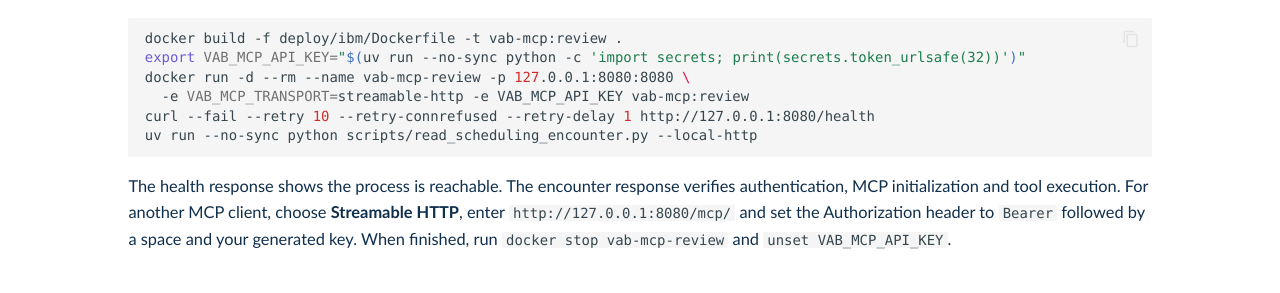
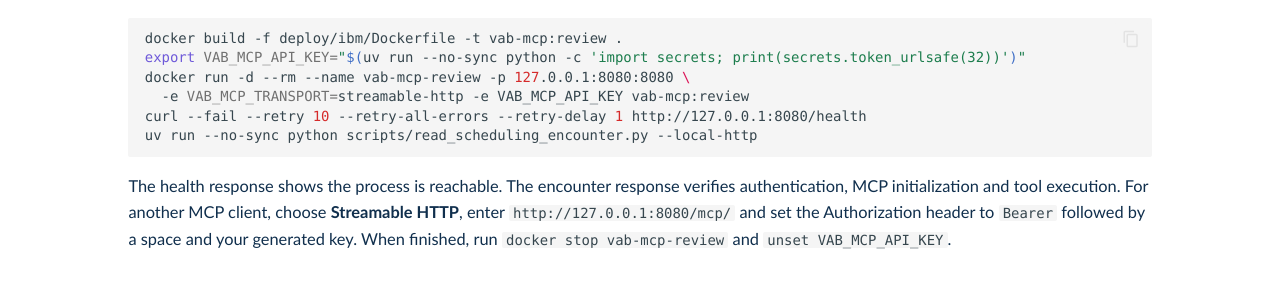
Before and after one commit to gsa-mcp-hackathon/veteran-access-bridge-mcp-server, an MkDocs documentation site: the page built from docs/developer-guide/connected-product.md, in a window 1280 px wide and 900 px high. Shown: the part 313-606 px from the top of the window. Built offline with MkDocs 1.6.1 and Material for MkDocs 9.7.7, drawn with Linux system fonts in a browser that asks for light colours; comment, search, counter and statistics services are not loaded.

Commit message:
Wait for container startup before the health check

````diff
--- a/docs/developer-guide/connected-product.md
+++ b/docs/developer-guide/connected-product.md
@@ -9,7 +9,7 @@ docker build -f deploy/ibm/Dockerfile -t vab-mcp:review .
 export VAB_MCP_API_KEY="$(uv run --no-sync python -c 'import secrets; print(secrets.token_urlsafe(32))')"
 docker run -d --rm --name vab-mcp-review -p 127.0.0.1:8080:8080 \
   -e VAB_MCP_TRANSPORT=streamable-http -e VAB_MCP_API_KEY vab-mcp:review
-curl --fail --retry 10 --retry-connrefused --retry-delay 1 http://127.0.0.1:8080/health
+curl --fail --retry 10 --retry-all-errors --retry-delay 1 http://127.0.0.1:8080/health
 uv run --no-sync python scripts/read_scheduling_encounter.py --local-http
 ```
 
````
Also changed, not shown: 1 other file.
